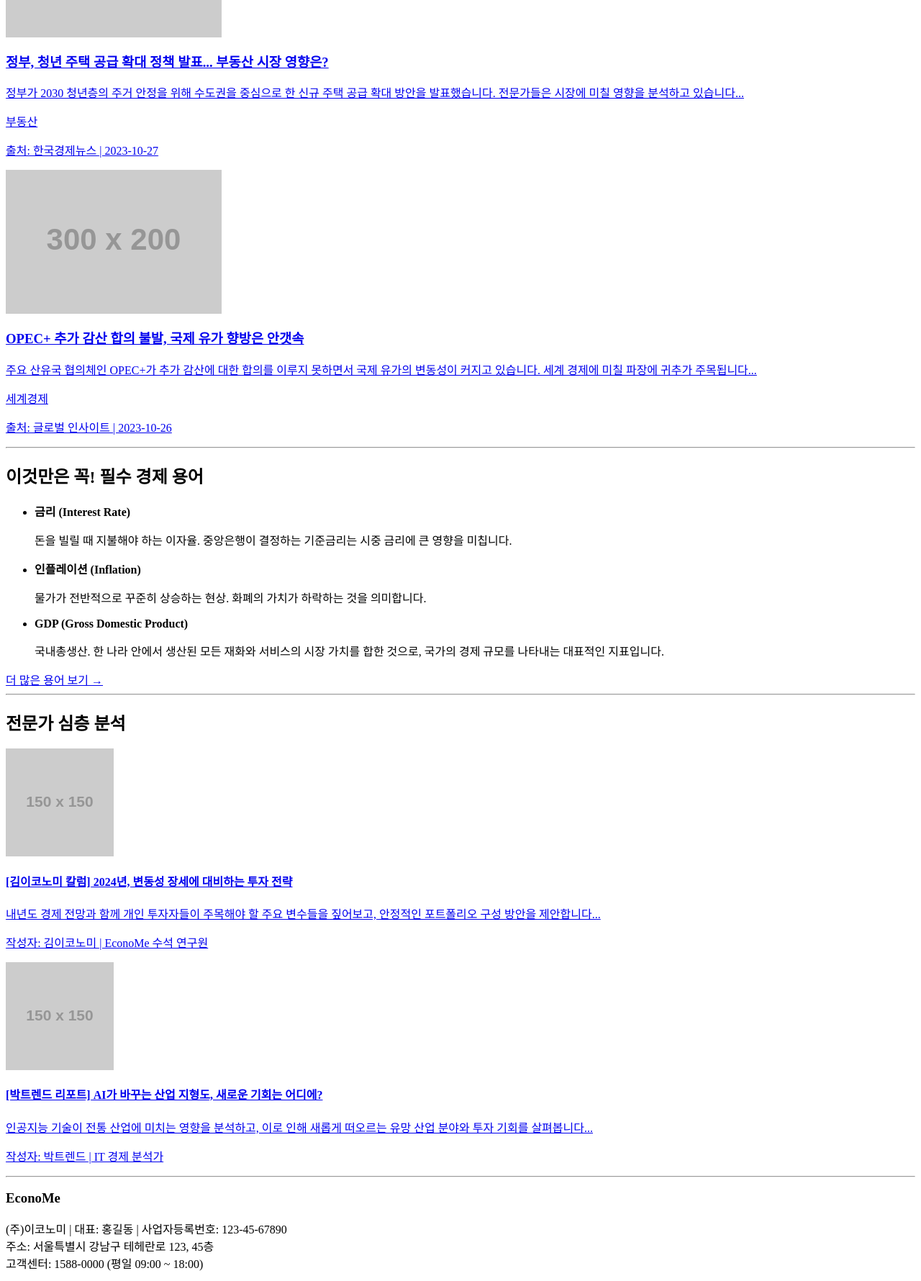
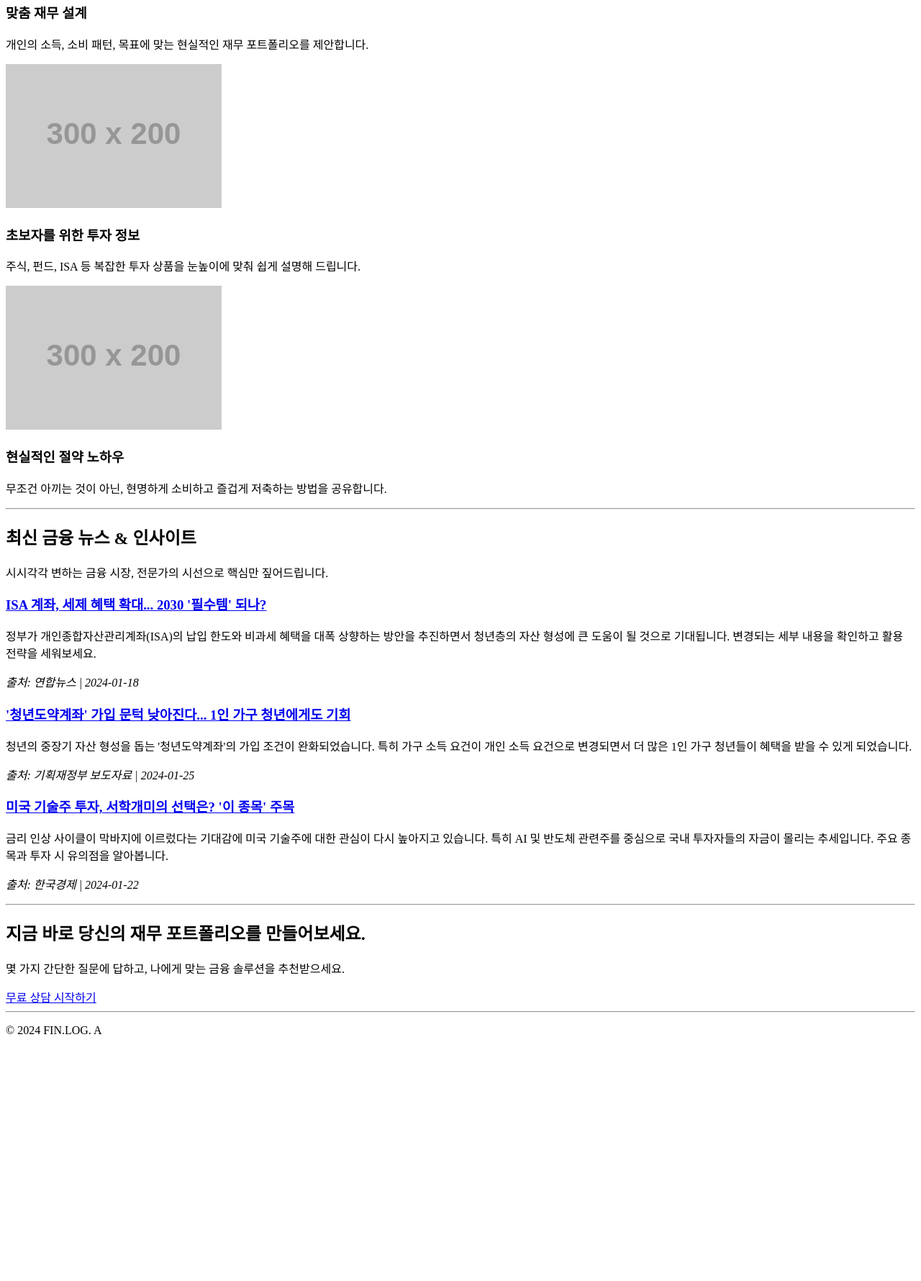
Before and after one commit to gicheoleom924-dev/firsthome, a plain HTML site: page index.html in a window 1280 px wide. Shown: the part 1017-2797 px from the top of the page at 72% size. After the commit the page ends 2474 px from the top, so only its background shows below. Drawn offline with Linux system fonts and the light colour scheme; placeholder pictures from the web are drawn by us.

Commit message:
Update index.html

```diff
--- a/index.html
+++ b/index.html
@@ -1,163 +1,102 @@
-echo.
 <!DOCTYPE html>
 <html lang="ko">
 <head>
     <meta charset="UTF-8">
     <meta name="viewport" content="width=device-width, initial-scale=1.0">
-    <title>EconoMe - 2030을 위한 경제 길잡이</title>
+    <title>FIN.LOG - 2030을 위한 스마트한 재무 관리</title>
 </head>
 <body>
 
-    <!-- ======================= 헤더 영역: 로고 및 네비게이션 ======================= -->
+    <!-- 헤더: 사이트 제목 및 네비게이션 -->
     <header>
-        <h1><a href="/">EconoMe</a></h1>
+        <h1><a href="#">FIN.LOG</a></h1>
         <nav>
             <ul>
-                <li><a href="#today-news">오늘의 경제</a></li>
-                <li><a href="#key-terms">핵심 경제용어</a></li>
-                <li><a href="#in-depth">심층 분석</a></li>
-                <li><a href="#">커뮤니티</a></li>
+                <li><a href="#">재무 기초</a></li>
+                <li><a href="#">투자 가이드</a></li>
+                <li><a href="#">절약 꿀팁</a></li>
+                <li><a href="#news">최신 뉴스</a></li>
             </ul>
         </nav>
-        <div>
-            <a href="#">로그인</a>
-            <a href="#">회원가입</a>
-        </div>
     </header>
 
     <hr>
 
-    <!-- ======================= 메인 콘텐츠 영역 ======================= -->
+    <!-- 메인 콘텐츠 영역 -->
     <main>
 
-        <!-- --- 환영 및 검색 섹션 --- -->
+        <!-- 섹션 1: 메인 비주얼 및 슬로건 -->
         <section>
-            <h2>어렵게만 느껴졌던 경제, 이제 쉽고 명확하게.</h2>
-            <p>EconoMe와 함께 경제 뉴스를 제대로 읽고 해석하는 능력을 키워보세요.</p>
-
-            <!-- 뉴스 기사 검색 기능 -->
-            <form action="/search" method="get">
-                <input type="search" name="query" placeholder="궁금한 경제 키워드를 검색해보세요 (예: 금리, 인플레이션)" style="width: 400px;">
-                <button type="submit">검색</button>
-            </form>
+            <!-- AI 생성 이미지: 노트북 앞에서 커피를 마시며 재무 계획을 세우는 젊은 전문가의 미니멀한 이미지 -->
+            <img src="https://via.placeholder.com/900x400.png?text=Minimal+Financial+Planning" alt="재무 계획을 세우는 모습" width="900" height="400">
+            <h2>당신의 금융 여정, 지금 시작하세요.</h2>
+            <p>FIN.LOG는 20~30대 청년들이 올바른 금융 습관을 기르고, 현명한 투자를 통해 경제적 자유를 이룰 수 있도록 돕는 나침반입니다.</p>
         </section>
 
         <hr>
 
-        <!-- --- 오늘의 주요 경제 뉴스 섹션 --- -->
-        <section id="today-news">
-            <h2>오늘의 주요 경제 뉴스</h2>
-
-            <!-- 뉴스 기사 목록 -->
+        <!-- 섹션 2: 핵심 서비스 소개 -->
+        <section>
+            <h2>우리가 제공하는 것</h2>
             <div>
-                <!-- 개별 뉴스 기사 1 -->
-                <article>
-                    <a href="#">
-                        <img src="https://via.placeholder.com/300x200.png?text=KOSPI" alt="코스피 관련 이미지">
-                        <h3>코스피, 美 연준 금리 동결 소식에 2% 급등 마감</h3>
-                        <p>미국 연방준비제도(Fed)가 기준금리를 동결하기로 결정하면서 투자 심리가 개선되어 코스피 지수가 큰 폭으로 상승했습니다...</p>
-                        <span>국내증시</span>
-                        <p>출처: 이코노미 타임즈 | 2023-10-27</p>
-                    </a>
-                </article>
-
-                <!-- 개별 뉴스 기사 2 -->
-                <article>
-                    <a href="#">
-                        <img src="https://via.placeholder.com/300x200.png?text=Real+Estate" alt="부동산 관련 이미지">
-                        <h3>정부, 청년 주택 공급 확대 정책 발표... 부동산 시장 영향은?</h3>
-                        <p>정부가 2030 청년층의 주거 안정을 위해 수도권을 중심으로 한 신규 주택 공급 확대 방안을 발표했습니다. 전문가들은 시장에 미칠 영향을 분석하고 있습니다...</p>
-                        <span>부동산</span>
-                        <p>출처: 한국경제뉴스 | 2023-10-27</p>
-                    </a>
-                </article>
-
-                <!-- 개별 뉴스 기사 3 -->
-                <article>
-                    <a href="#">
-                        <img src="https://via.placeholder.com/300x200.png?text=Global+Economy" alt="세계 경제 관련 이미지">
-                        <h3>OPEC+ 추가 감산 합의 불발, 국제 유가 향방은 안갯속</h3>
-                        <p>주요 산유국 협의체인 OPEC+가 추가 감산에 대한 합의를 이루지 못하면서 국제 유가의 변동성이 커지고 있습니다. 세계 경제에 미칠 파장에 귀추가 주목됩니다...</p>
-                        <span>세계경제</span>
-                        <p>출처: 글로벌 인사이트 | 2023-10-26</p>
-                    </a>
-                </article>
+                <!-- AI 생성 이미지: 맞춤형 그래프와 차트 아이콘 -->
+                <img src="https://via.placeholder.com/300x200.png?text=Personalized+Plan" alt="맞춤 재무 설계" width="300" height="200">
+                <h3>맞춤 재무 설계</h3>
+                <p>개인의 소득, 소비 패턴, 목표에 맞는 현실적인 재무 포트폴리오를 제안합니다.</p>
+            </div>
+            <div>
+                <!-- AI 생성 이미지: 씨앗에서 자라나는 나무 아이콘 -->
+                <img src="https://via.placeholder.com/300x200.png?text=Investment+Guide" alt="초보자를 위한 투자" width="300" height="200">
+                <h3>초보자를 위한 투자 정보</h3>
+                <p>주식, 펀드, ISA 등 복잡한 투자 상품을 눈높이에 맞춰 쉽게 설명해 드립니다.</p>
+            </div>
+            <div>
+                <!-- AI 생성 이미지: 돼지 저금통과 동전 아이콘 -->
+                <img src="https://via.placeholder.com/300x200.png?text=Saving+Tips" alt="현실적인 절약 노하우" width="300" height="200">
+                <h3>현실적인 절약 노하우</h3>
+                <p>무조건 아끼는 것이 아닌, 현명하게 소비하고 즐겁게 저축하는 방법을 공유합니다.</p>
             </div>
         </section>
 
         <hr>
 
-        <!-- --- 필수 경제 용어 섹션 --- -->
-        <section id="key-terms">
-            <h2>이것만은 꼭! 필수 경제 용어</h2>
-            <ul>
-                <li>
-                    <strong>금리 (Interest Rate)</strong>
-                    <p>돈을 빌릴 때 지불해야 하는 이자율. 중앙은행이 결정하는 기준금리는 시중 금리에 큰 영향을 미칩니다.</p>
-                </li>
-                <li>
-                    <strong>인플레이션 (Inflation)</strong>
-                    <p>물가가 전반적으로 꾸준히 상승하는 현상. 화폐의 가치가 하락하는 것을 의미합니다.</p>
-                </li>
-                <li>
-                    <strong>GDP (Gross Domestic Product)</strong>
-                    <p>국내총생산. 한 나라 안에서 생산된 모든 재화와 서비스의 시장 가치를 합한 것으로, 국가의 경제 규모를 나타내는 대표적인 지표입니다.</p>
-                </li>
-            </ul>
-            <a href="#">더 많은 용어 보기 &rarr;</a>
+        <!-- 섹션 3: 최신 금융 뉴스 (실제 뉴스 기사 기반) -->
+        <section id="news">
+            <h2>최신 금융 뉴스 & 인사이트</h2>
+            <p>시시각각 변하는 금융 시장, 전문가의 시선으로 핵심만 짚어드립니다.</p>
+
+            <article>
+                <h3><a href="#">ISA 계좌, 세제 혜택 확대... 2030 '필수템' 되나?</a></h3>
+                <p>정부가 개인종합자산관리계좌(ISA)의 납입 한도와 비과세 혜택을 대폭 상향하는 방안을 추진하면서 청년층의 자산 형성에 큰 도움이 될 것으로 기대됩니다. 변경되는 세부 내용을 확인하고 활용 전략을 세워보세요.</p>
+                <p><em>출처: 연합뉴스 | 2024-01-18</em></p>
+            </article>
+
+            <article>
+                <h3><a href="#">'청년도약계좌' 가입 문턱 낮아진다... 1인 가구 청년에게도 기회</a></h3>
+                <p>청년의 중장기 자산 형성을 돕는 '청년도약계좌'의 가입 조건이 완화되었습니다. 특히 가구 소득 요건이 개인 소득 요건으로 변경되면서 더 많은 1인 가구 청년들이 혜택을 받을 수 있게 되었습니다.</p>
+                <p><em>출처: 기획재정부 보도자료 | 2024-01-25</em></p>
+            </article>
+
+            <article>
+                <h3><a href="#">미국 기술주 투자, 서학개미의 선택은? '이 종목' 주목</a></h3>
+                <p>금리 인상 사이클이 막바지에 이르렀다는 기대감에 미국 기술주에 대한 관심이 다시 높아지고 있습니다. 특히 AI 및 반도체 관련주를 중심으로 국내 투자자들의 자금이 몰리는 추세입니다. 주요 종목과 투자 시 유의점을 알아봅니다.</p>
+                <p><em>출처: 한국경제 | 2024-01-22</em></p>
+            </article>
         </section>
 
         <hr>
 
-        <!-- --- 전문가 심층 분석 섹션 --- -->
-        <section id="in-depth">
-            <h2>전문가 심층 분석</h2>
-            <div>
-                <!-- 분석 칼럼 1 -->
-                <article>
-                    <a href="#">
-                        <img src="https://via.placeholder.com/150x150.png?text=Analyst" alt="김이코노미 분석가 프로필 사진">
-                        <h4>[김이코노미 칼럼] 2024년, 변동성 장세에 대비하는 투자 전략</h4>
-                        <p>내년도 경제 전망과 함께 개인 투자자들이 주목해야 할 주요 변수들을 짚어보고, 안정적인 포트폴리오 구성 방안을 제안합니다...</p>
-                        <p>작성자: 김이코노미 | EconoMe 수석 연구원</p>
-                    </a>
-                </article>
-                <!-- 분석 칼럼 2 -->
-                <article>
-                    <a href="#">
-                        <img src="https://via.placeholder.com/150x150.png?text=Analyst" alt="박트렌드 분석가 프로필 사진">
-                        <h4>[박트렌드 리포트] AI가 바꾸는 산업 지형도, 새로운 기회는 어디에?</h4>
-                        <p>인공지능 기술이 전통 산업에 미치는 영향을 분석하고, 이로 인해 새롭게 떠오르는 유망 산업 분야와 투자 기회를 살펴봅니다...</p>
-                        <p>작성자: 박트렌드 | IT 경제 분석가</p>
-                    </a>
-                </article>
-            </div>
+        <!-- 섹션 4: 행동 유도 (Call to Action) -->
+        <section>
+            <h2>지금 바로 당신의 재무 포트폴리오를 만들어보세요.</h2>
+            <p>몇 가지 간단한 질문에 답하고, 나에게 맞는 금융 솔루션을 추천받으세요.</p>
+            <a href="#">무료 상담 시작하기</a>
         </section>
 
     </main>
 
     <hr>
 
-    <!-- ======================= 푸터 영역: 사이트 정보 및 링크 ======================= -->
+    <!-- 푸터: 저작권 및 기본 정보 -->
     <footer>
-        <div>
-            <h3>EconoMe</h3>
-            <p>
-                (주)이코노미 | 대표: 홍길동 | 사업자등록번호: 123-45-67890<br>
-                주소: 서울특별시 강남구 테헤란로 123, 45층<br>
-                고객센터: 1588-0000 (평일 09:00 ~ 18:00)
-            </p>
-        </div>
-        <nav>
-            <ul>
-                <li><a href="#">회사소개</a></li>
-                <li><a href="#">이용약관</a></li>
-                <li><a href="#"><strong>개인정보처리방침</strong></a></li>
-                <li><a href="#">제휴문의</a></li>
-            </ul>
-        </nav>
-        <p>&copy; 2023 EconoMe Inc. All rights reserved.</p>
-    </footer>
-
-</body>
-</html>
+        <p>&copy; 2024 FIN.LOG. A
```
